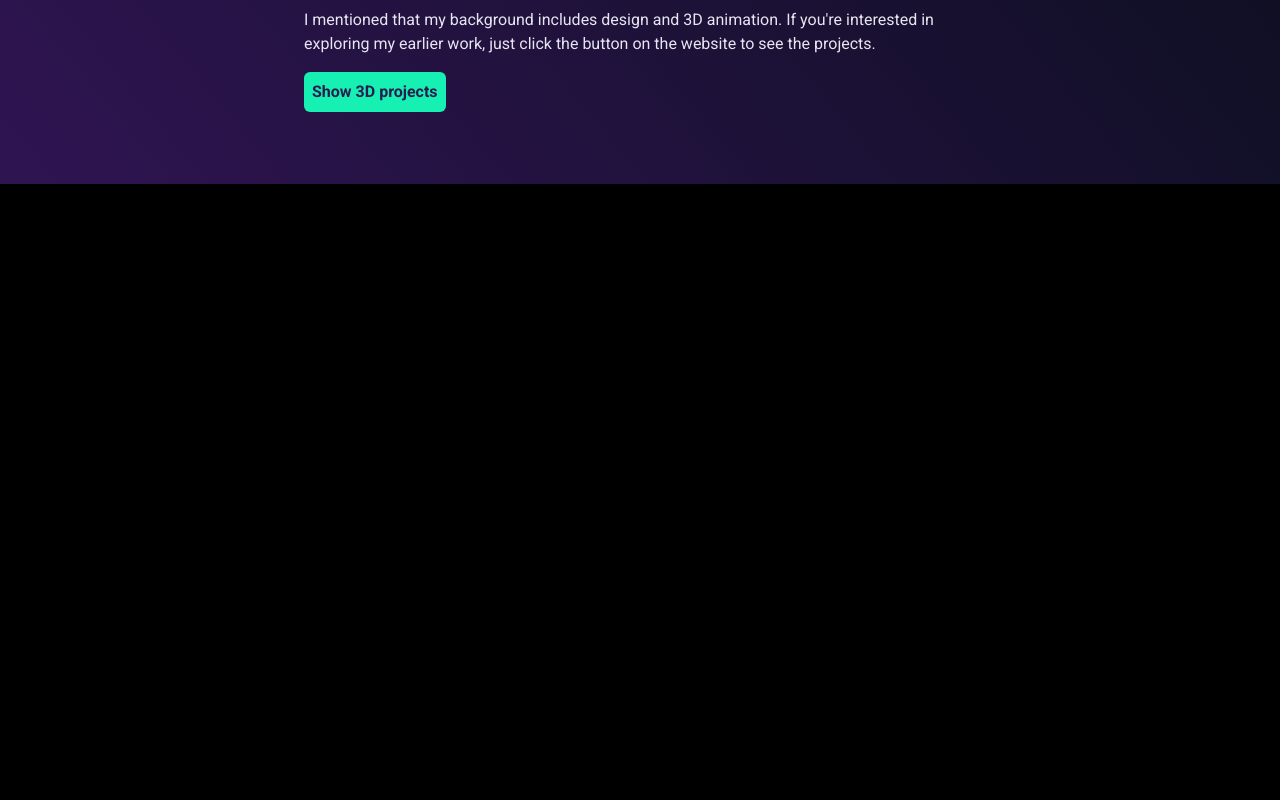
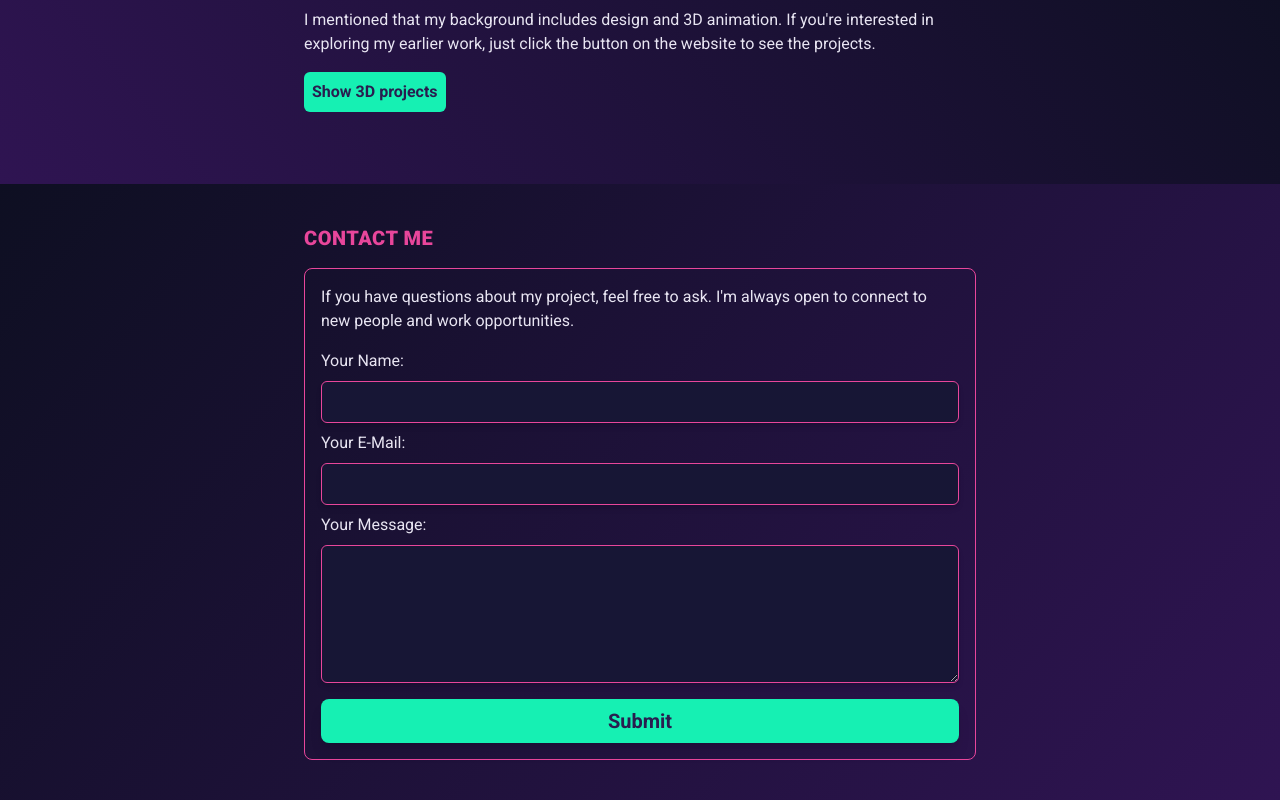
Before and after one commit to stekug/stephankugler-personal-portfolio, a Next.js app: page / in a window 1280 px wide. Shown: the part 2353-3153 px from the top of the page. Before the commit the page ends 2537 px from the top, so only its background shows below. Built offline with nearby package versions, Linux system fonts and the light colour scheme.

Commit message:
add basic form component

```diff
--- /dev/null
+++ b/app/_components/Form.tsx
@@ -0,0 +1,41 @@
+import { saveMessage } from "../_lib/actions";
+
+export default function Form() {
+  const inputStyles =
+    "bg-primary-5 p-2 border border-accentPink-1 rounded-md shadow-md focus:border-accentGreen-1 focus:outline-none focus:ring-0";
+
+  return (
+    <div className="w-full max-w-2xl">
+      <p>
+        <span className="mb-4 block text-xl font-black uppercase tracking-wide text-accentPink-1">
+          Contact me
+        </span>
+      </p>
+      <div className="rounded-lg border border-accentPink-1">
+        <p className="mt-4 px-4">
+          If you have questions about my project, feel free to ask. I&apos;m
+          always open to connect to new people and work opportunities.
+        </p>
+        <form
+          className="flex flex-col justify-center gap-2 p-4"
+          action={saveMessage}
+        >
+          <label htmlFor="name">Your Name:</label>
+          <input id="name" className={inputStyles} name="name" type="text" />
+          <label htmlFor="email">Your E-Mail:</label>
+          <input id="email" className={inputStyles} name="email" type="email" />
+          <label htmlFor="message">Your Message:</label>
+          <textarea
+            id="message"
+            className={inputStyles}
+            rows={5}
+            name="message"
+          />
+          <button className="mt-2 w-full self-center rounded-lg bg-accentGreen-1 py-2 text-xl font-bold text-primary-2 shadow-lg transition-all duration-300 hover:bg-accentPink-1">
+            Submit
+          </button>
+        </form>
+      </div>
+    </div>
+  );
+}
--- a/app/page.tsx
+++ b/app/page.tsx
@@ -3,6 +3,7 @@ import ProfileLogo from "./_components/ProfileLogo";
 import ProfileText from "./_components/ProfileText";
 import Work from "./_components/Work";
 import Work3D from "./_components/Work3D";
+import Form from "./_components/Form";
 
 export default function page() {
   return (
@@ -19,6 +20,9 @@ export default function page() {
       <SectionModul customBg="bg-custom2">
         <Work3D />
       </SectionModul>
+      <SectionModul customBg="bg-custom1">
+        <Form />
+      </SectionModul>
     </>
   );
 }
```
